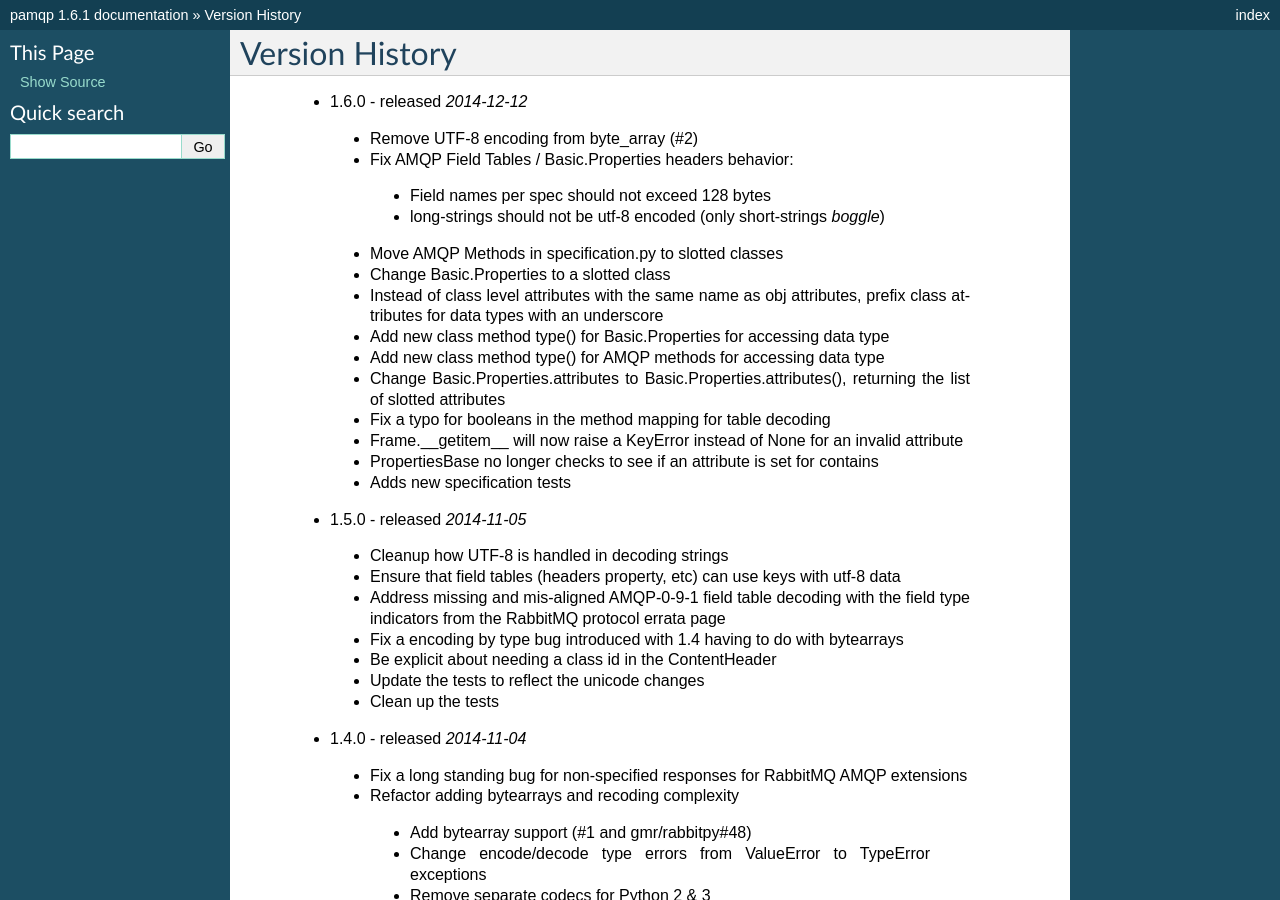
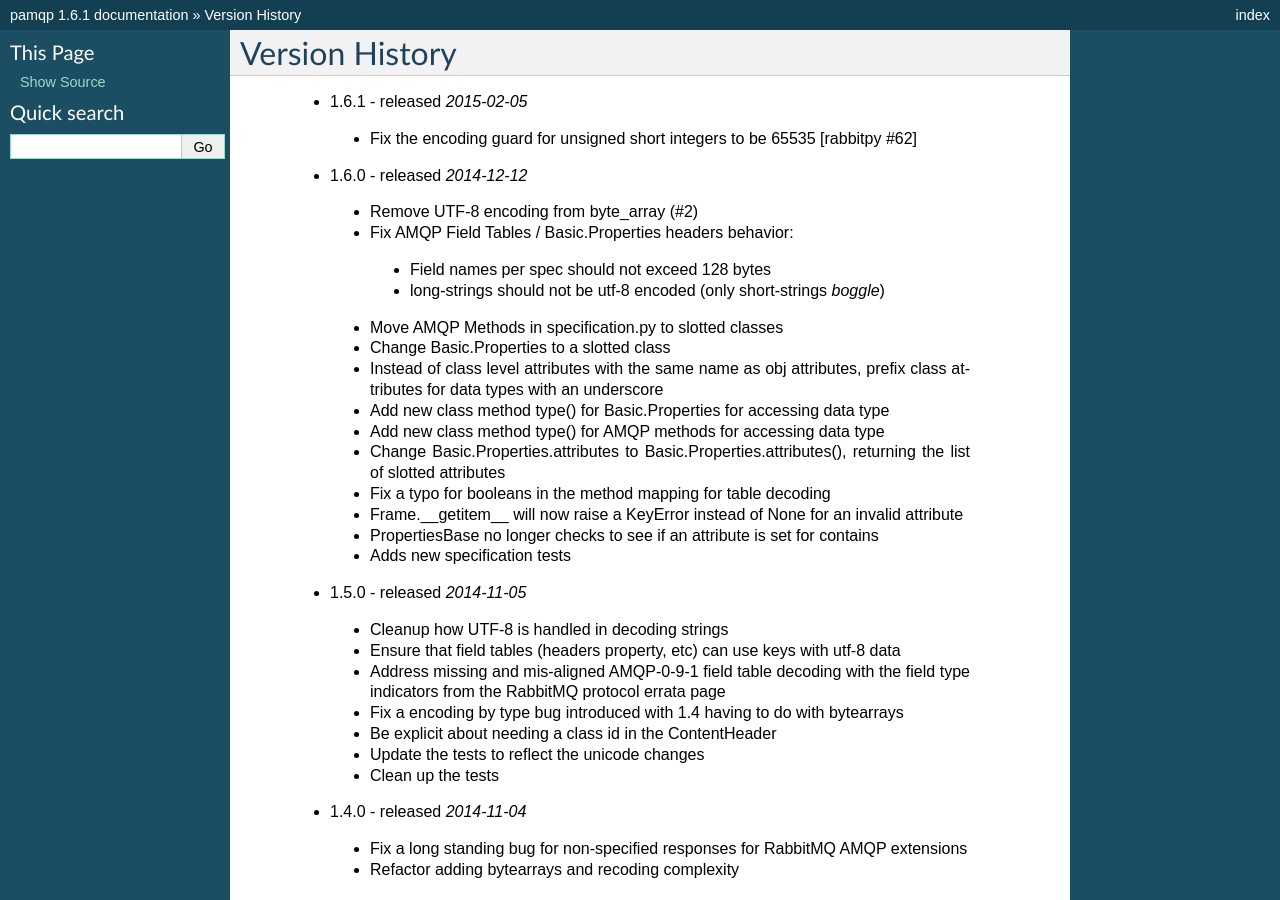
Before and after one commit to gmr/pamqp, a Sphinx documentation site: the page built from docs/history.rst, in a window 1280 px wide and 900 px high. Built offline with Sphinx 7.4.7, drawn with Linux system fonts in a browser that asks for light colours.

Commit message:
Update version history

```diff
--- a/docs/history.rst
+++ b/docs/history.rst
@@ -1,5 +1,7 @@
 Version History
 ---------------
+ - 1.6.1 - released *2015-02-05*
+  - Fix the encoding guard for unsigned short integers to be 65535 [rabbitpy #62]
  - 1.6.0 - released *2014-12-12*
   - Remove UTF-8 encoding from byte_array (#2)
   - Fix AMQP Field Tables / Basic.Properties headers behavior:
```
